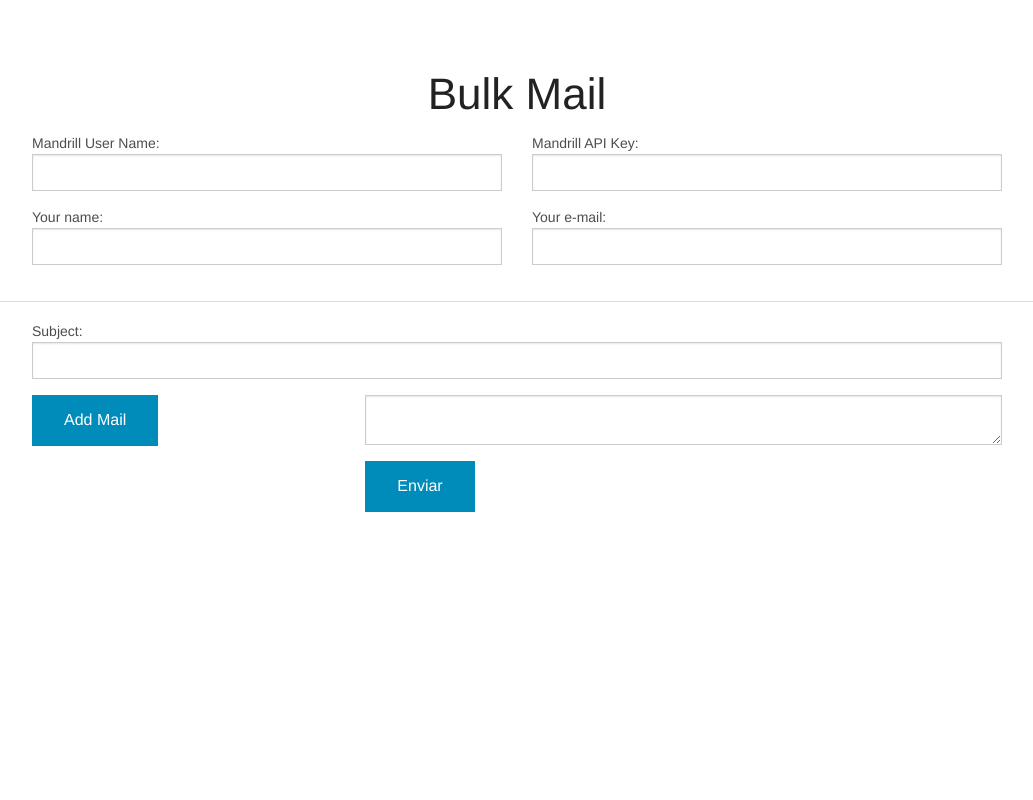
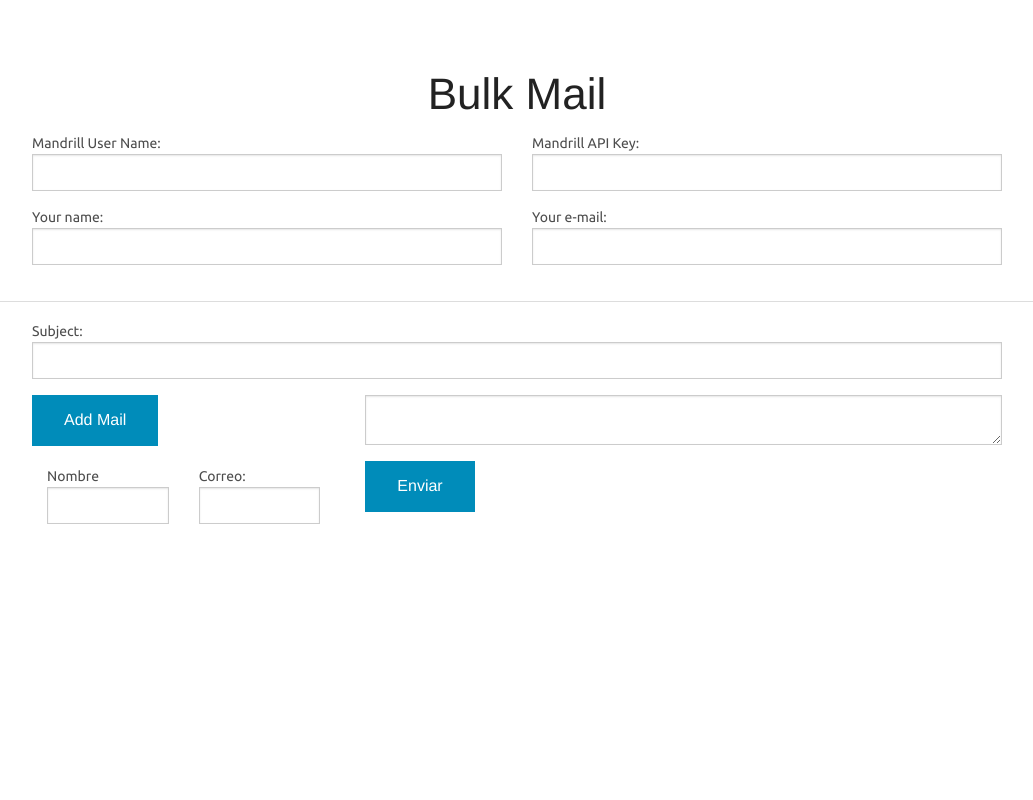
Before and after one commit to alecz2303/bulk-mail, a PHP site: page / in a window 1280 px wide. Shown: the whole page, without its empty margins (123-1156 px from the left). Run offline with PHP 8.4, Linux system fonts and the light colour scheme; some libraries are stand-ins or nearby versions.

Commit message:
Index Actualizado

```diff
--- a/index.php
+++ b/index.php
@@ -1,5 +1,7 @@
 <head>
 	<meta name="viewport" content="width=device-width, initial-scale=1.0">
+
+	<link href='http://fonts.googleapis.com/css?family=Ubuntu' rel='stylesheet' type='text/css'>
 
 	<!-- If you are using the CSS version, only link these 2 files, you may add app.css to use for your overrides if you like -->
 	  <link rel="stylesheet" href="foundation/css/normalize.css">
@@ -11,7 +13,7 @@
 
 
 
-<body>
+<body style="font-family: 'Ubuntu', sans-serif !important">
 <script>
 tinymce.init({
     selector: "textarea#elm1",
@@ -37,14 +39,24 @@
 </script>
 
 <script language="javascript">
-	fields = 0;
+	fields = 1;
+	count = 0;
+	var x = [];
+	var y = [];
 	function addInput() {
 		if (fields != 10) {
-			document.getElementById('text').innerHTML += "<div class='large-6 columns'><label>Nombre<input type='text' name='name["+fields+"]' /></label></div><div class='large-6 columns'><label>Correo:<input type='text' name='email["+fields+"]' /></label></div><br />";
+			x.push(document.getElementById("name["+count+"]").value);
+			y.push(document.getElementById("email["+count+"]").value);
+			document.getElementById('text').innerHTML += "<div class='large-6 columns'> <label>Nombre <input required type='text' name='name["+fields+"]' id='name["+fields+"]' /> </label> <small class='error'>Name is required.</small> </div> <div class='large-6 columns'> <label>Correo: <input required type='text' name='email["+fields+"]' id='email["+fields+"]' /> </label> <small class='error'>Email is required.</small> </div> <br />";
+			for(var i = 0; i<x.length; i++){
+				document.getElementById("name["+i+"]").value = x[i];
+				document.getElementById("email["+i+"]").value = y[i];
+			}
 			fields += 1;
+			count += 1;
 		} else {
 			document.getElementById('text').innerHTML += "<br />Only 10 upload fields allowed.";
-			document.form.add.disabled=true;
+			document.getElementById('add').disabled=true;
 		}
 	}
 </script>
@@ -53,19 +65,21 @@
 	<div class="text-center">
 		<h1>Bulk Mail</h1>
 	</div>
-	<form method="post">
+	<form method="post" data-abide>
 		<div class="row">
 			<div class="large-6 columns">
 				<label>
 					Mandrill User Name:
-					<input type="text" name="username" />
+					<input required type="text" name="username" />
 				</label>
+				<small class="error">Mandrill User Name is required.</small>
 			</div>
 			<div class="large-6 columns">
 				<label>
 					Mandrill API Key:
-					<input type="text" name="apikey" />
+					<input required	 type="text" name="apikey" />
 				</label>
+				<small class="error">Mandrill API Key is required.</small>
 			</div>
 		</div>
 		<div class="row">
@@ -92,8 +106,19 @@
 				</label>
 			</div>
     		<div class="large-4 columns">
-				<input class="button" type="button" onclick="addInput()" name="add" value="Add Mail" />
-				<div id="text"></div>
+				<input id="add" class="button" type="button" onclick="addInput()" name="add" value="Add Mail" />
+				<div id="text">
+					<div class='large-6 columns'>
+						<label>Nombre
+							<input type='text' name='name[0]' id='name[0]' />
+						</label>
+					</div>
+					<div class='large-6 columns'>
+						<label>Correo:
+							<input type='text' name='email[0]' id='email[0]' />
+						</label>
+					</div>
+				</div>
 			</div>
     		<div class="large-8 columns">
     			<textarea id="elm1" name="area"></textarea>
@@ -148,6 +173,5 @@
 					->addPart(strip_tags($content), 'text/plain');
 
 		$result = $swift->send($message);
-
 	}
 }
```
